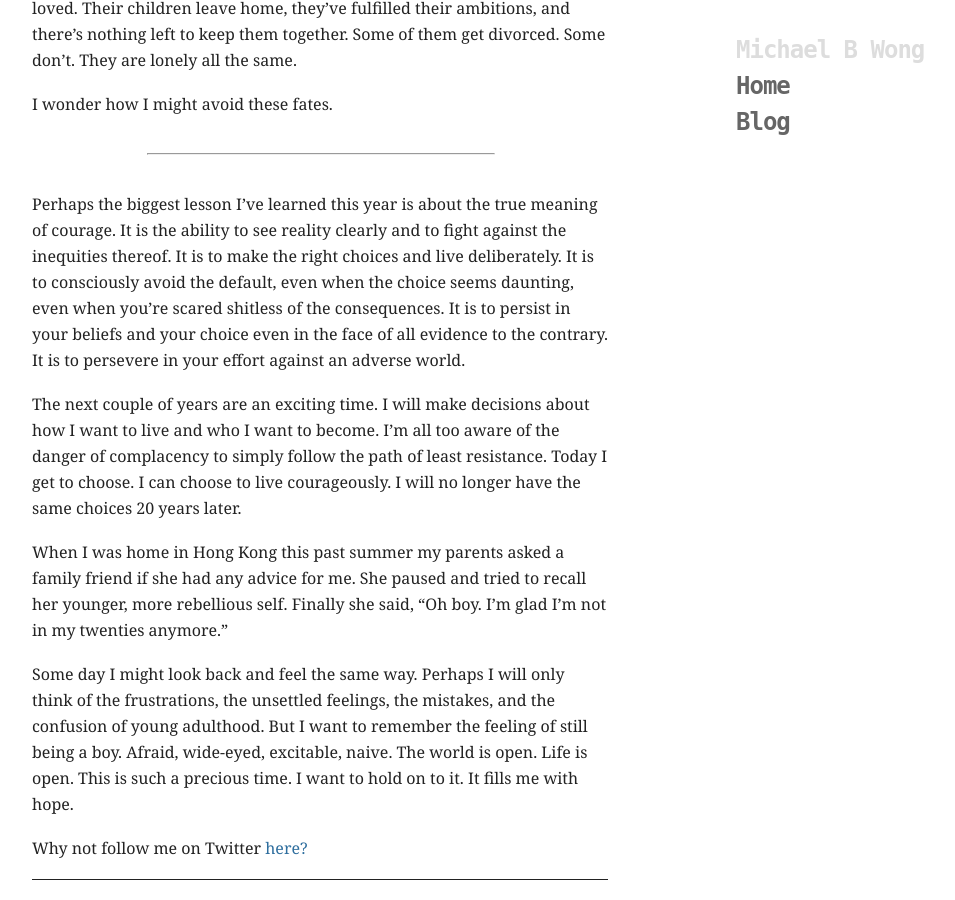
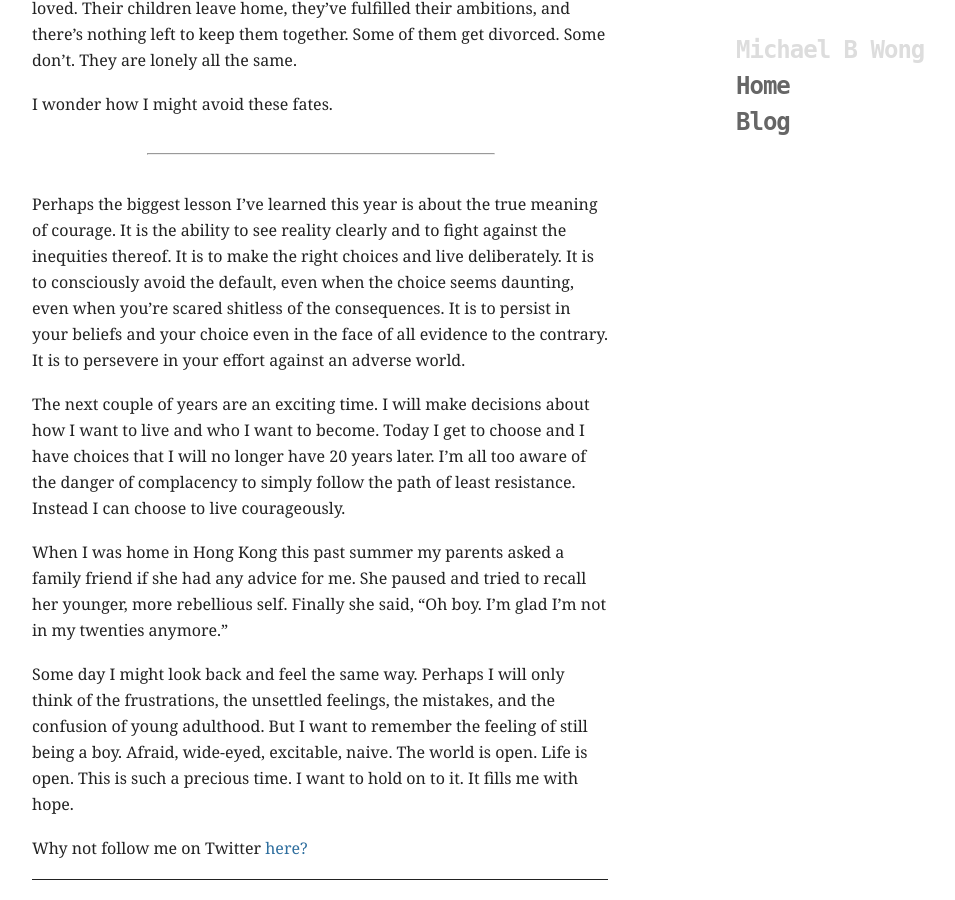
Before and after one commit to mbwong/mbwong.github.com, a Jekyll site: the page built from _posts/2012-11-11-turning-23.md, in a window 1280 px wide and 900 px high, scrolled down 2671 px. Shown: the whole window, without its empty margins (160-1115 px from the left). Built offline with Jekyll 4.4.1, drawn with Linux system fonts in a browser that asks for light colours; some of the changed text lies outside the part shown.

Commit message:
Update _posts/2012-11-11-turning-23.md

```diff
--- a/_posts/2012-11-11-turning-23.md
+++ b/_posts/2012-11-11-turning-23.md
@@ -50,7 +50,7 @@ I wonder how I might avoid these fates.
 
 Perhaps the biggest lesson I've learned this year is about the true meaning of courage. It is the ability to see reality clearly and to fight against the inequities thereof. It is to make the right choices and live deliberately. It is to consciously avoid the default, even when the choice seems daunting, even when you're scared shitless of the consequences. It is to persist in your beliefs and your choice even in the face of all evidence to the contrary. It is to persevere in your effort against an adverse world.
 
-The next couple of years are an exciting time. I will make decisions about how I want to live and who I want to become. I'm all too aware of the danger of complacency to simply follow the path of least resistance. Today I get to choose. I can choose to live courageously. I will no longer have the same choices 20 years later.
+The next couple of years are an exciting time. I will make decisions about how I want to live and who I want to become. Today I get to choose and I have choices that I will no longer have 20 years later. I'm all too aware of the danger of complacency to simply follow the path of least resistance. Instead I can choose to live courageously.
 
 When I was home in Hong Kong this past summer my parents asked a family friend if she had any advice for me. She paused and tried to recall her younger, more rebellious self. Finally she said, "Oh boy. I'm glad I'm not in my twenties anymore."
 
```
Also changed, not shown: other parts of _posts/2012-11-11-turning-23.md (+1 -1 lines).
